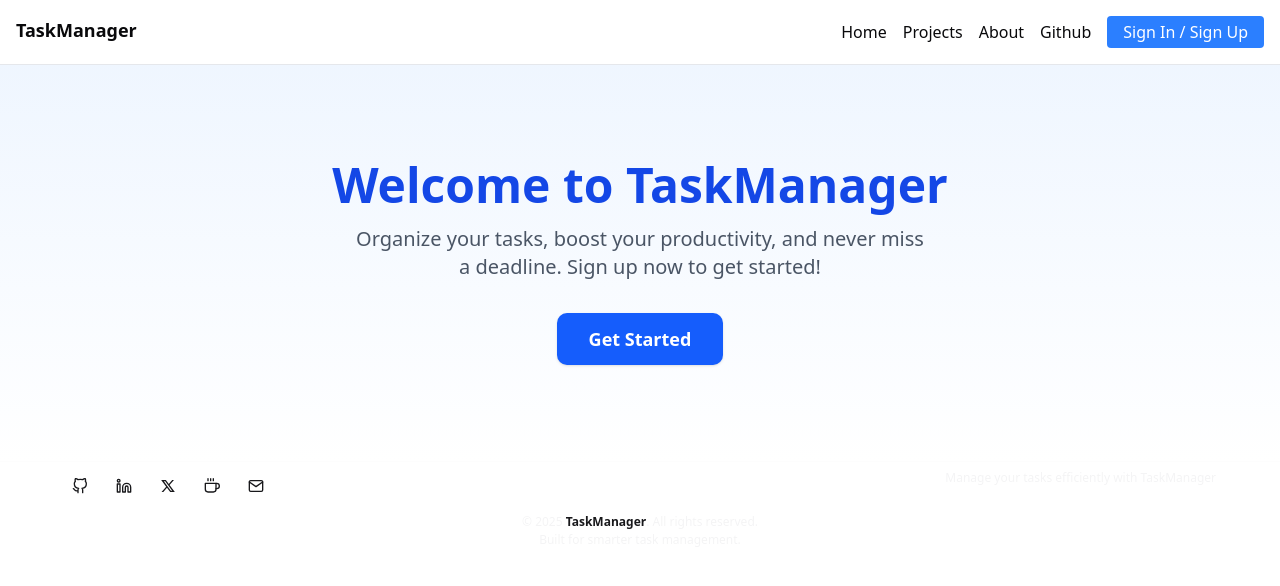
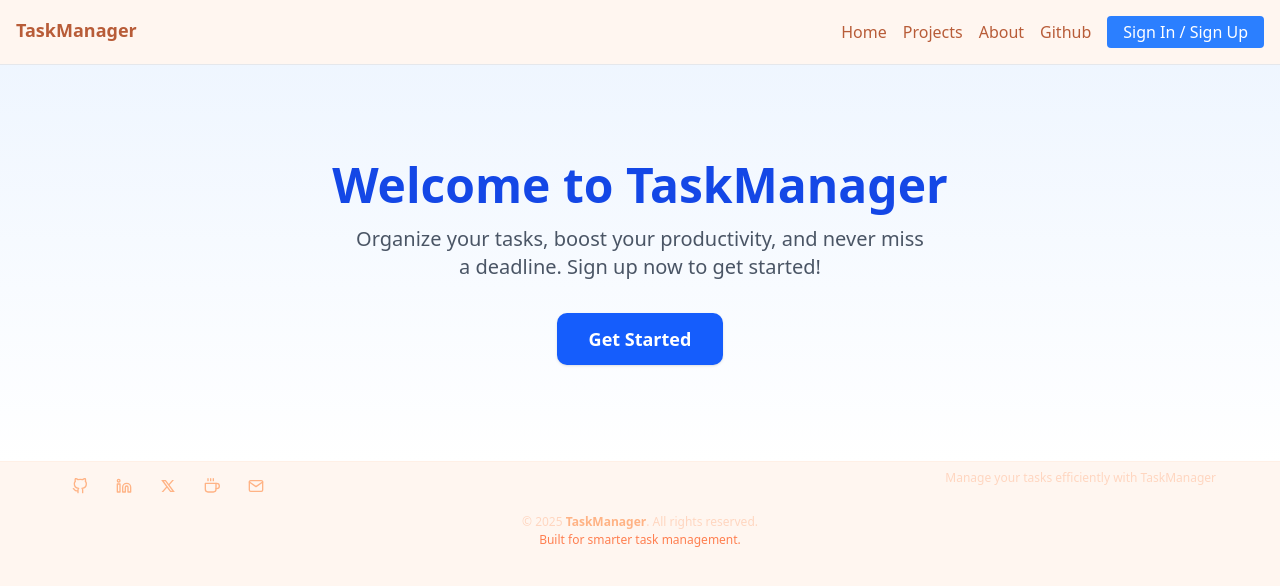
Before and after one commit to celersneha/task-manager, a React (Vite) app in the folder client/: page / in a window 1280 px wide. Shown: the top 586 px of the page. Built offline with nearby package versions, Linux system fonts and the light colour scheme; no server answers.

Commit message:
Update color variables in CSS for improved theming

```diff
--- a/client/src/index.css
+++ b/client/src/index.css
@@ -43,71 +43,71 @@
 
 :root {
   --radius: 0.625rem;
-  --background: oklch(1 0 0);
-  --foreground: oklch(0.141 0.005 285.823);
-  --card: oklch(1 0 0);
-  --card-foreground: oklch(0.141 0.005 285.823);
-  --popover: oklch(1 0 0);
-  --popover-foreground: oklch(0.141 0.005 285.823);
-  --primary: oklch(0.21 0.006 285.885);
-  --primary-foreground: oklch(0.985 0 0);
-  --secondary: oklch(0.967 0.001 286.375);
-  --secondary-foreground: oklch(0.21 0.006 285.885);
-  --muted: oklch(0.967 0.001 286.375);
-  --muted-foreground: oklch(0.552 0.016 285.938);
-  --accent: oklch(0.967 0.001 286.375);
-  --accent-foreground: oklch(0.21 0.006 285.885);
-  --destructive: oklch(0.577 0.245 27.325);
-  --border: oklch(0.92 0.004 286.32);
-  --input: oklch(0.92 0.004 286.32);
-  --ring: oklch(0.705 0.015 286.067);
-  --chart-1: oklch(0.646 0.222 41.116);
-  --chart-2: oklch(0.6 0.118 184.704);
-  --chart-3: oklch(0.398 0.07 227.392);
-  --chart-4: oklch(0.828 0.189 84.429);
-  --chart-5: oklch(0.769 0.188 70.08);
-  --sidebar: oklch(0.985 0 0);
-  --sidebar-foreground: oklch(0.141 0.005 285.823);
-  --sidebar-primary: oklch(0.21 0.006 285.885);
-  --sidebar-primary-foreground: oklch(0.985 0 0);
-  --sidebar-accent: oklch(0.967 0.001 286.375);
-  --sidebar-accent-foreground: oklch(0.21 0.006 285.885);
-  --sidebar-border: oklch(0.92 0.004 286.32);
-  --sidebar-ring: oklch(0.705 0.015 286.067);
+  --background: #fff6f0;
+  --foreground: #b85c38;
+  --card: #fff0e6;
+  --card-foreground: #b85c38;
+  --popover: #fff0e6;
+  --popover-foreground: #b85c38;
+  --primary: #ffb385;
+  --primary-foreground: #fff6f0;
+  --secondary: #ffd6c0;
+  --secondary-foreground: #b85c38;
+  --muted: #ffd6c0;
+  --muted-foreground: #b85c38;
+  --accent: #ff7f50;
+  --accent-foreground: #fff6f0;
+  --destructive: #ff7f50;
+  --border: #ffd6c0;
+  --input: #ffd6c0;
+  --ring: #ffb385;
+  --chart-1: #ffb385;
+  --chart-2: #ffd6c0;
+  --chart-3: #ffdac1;
+  --chart-4: #ff7f50;
+  --chart-5: #b85c38;
+  --sidebar: #fff6f0;
+  --sidebar-foreground: #b85c38;
+  --sidebar-primary: #ffb385;
+  --sidebar-primary-foreground: #fff6f0;
+  --sidebar-accent: #ff7f50;
+  --sidebar-accent-foreground: #fff6f0;
+  --sidebar-border: #ffd6c0;
+  --sidebar-ring: #ffb385;
 }
 
 .dark {
-  --background: oklch(0.141 0.005 285.823);
-  --foreground: oklch(0.985 0 0);
-  --card: oklch(0.21 0.006 285.885);
-  --card-foreground: oklch(0.985 0 0);
-  --popover: oklch(0.21 0.006 285.885);
-  --popover-foreground: oklch(0.985 0 0);
-  --primary: oklch(0.92 0.004 286.32);
-  --primary-foreground: oklch(0.21 0.006 285.885);
-  --secondary: oklch(0.274 0.006 286.033);
-  --secondary-foreground: oklch(0.985 0 0);
-  --muted: oklch(0.274 0.006 286.033);
-  --muted-foreground: oklch(0.705 0.015 286.067);
-  --accent: oklch(0.274 0.006 286.033);
-  --accent-foreground: oklch(0.985 0 0);
-  --destructive: oklch(0.704 0.191 22.216);
-  --border: oklch(1 0 0 / 10%);
-  --input: oklch(1 0 0 / 15%);
-  --ring: oklch(0.552 0.016 285.938);
-  --chart-1: oklch(0.488 0.243 264.376);
-  --chart-2: oklch(0.696 0.17 162.48);
-  --chart-3: oklch(0.769 0.188 70.08);
-  --chart-4: oklch(0.627 0.265 303.9);
-  --chart-5: oklch(0.645 0.246 16.439);
-  --sidebar: oklch(0.21 0.006 285.885);
-  --sidebar-foreground: oklch(0.985 0 0);
-  --sidebar-primary: oklch(0.488 0.243 264.376);
-  --sidebar-primary-foreground: oklch(0.985 0 0);
-  --sidebar-accent: oklch(0.274 0.006 286.033);
-  --sidebar-accent-foreground: oklch(0.985 0 0);
-  --sidebar-border: oklch(1 0 0 / 10%);
-  --sidebar-ring: oklch(0.552 0.016 285.938);
+  --background: #2d1e1a;
+  --foreground: #fff6f0;
+  --card: #3a2320;
+  --card-foreground: #fff6f0;
+  --popover: #3a2320;
+  --popover-foreground: #fff6f0;
+  --primary: #ffb385;
+  --primary-foreground: #2d1e1a;
+  --secondary: #b85c38;
+  --secondary-foreground: #fff6f0;
+  --muted: #b85c38;
+  --muted-foreground: #ffb385;
+  --accent: #ff7f50;
+  --accent-foreground: #2d1e1a;
+  --destructive: #ff7f50;
+  --border: #b85c38;
+  --input: #b85c38;
+  --ring: #ffb385;
+  --chart-1: #ffb385;
+  --chart-2: #ffd6c0;
+  --chart-3: #ffdac1;
+  --chart-4: #ff7f50;
+  --chart-5: #fff6f0;
+  --sidebar: #3a2320;
+  --sidebar-foreground: #fff6f0;
+  --sidebar-primary: #ffb385;
+  --sidebar-primary-foreground: #2d1e1a;
+  --sidebar-accent: #ff7f50;
+  --sidebar-accent-foreground: #fff6f0;
+  --sidebar-border: #b85c38;
+  --sidebar-ring: #ffb385;
 }
 
 @layer base {
```
